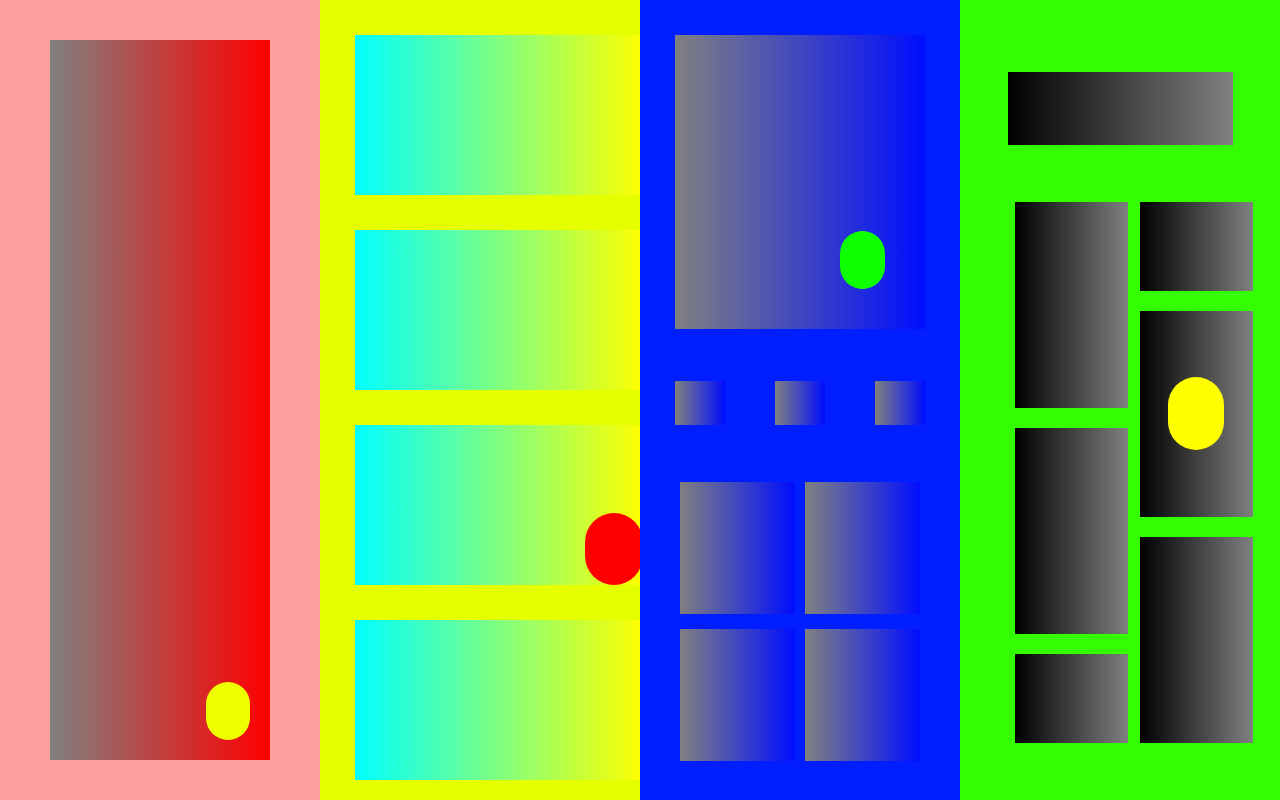
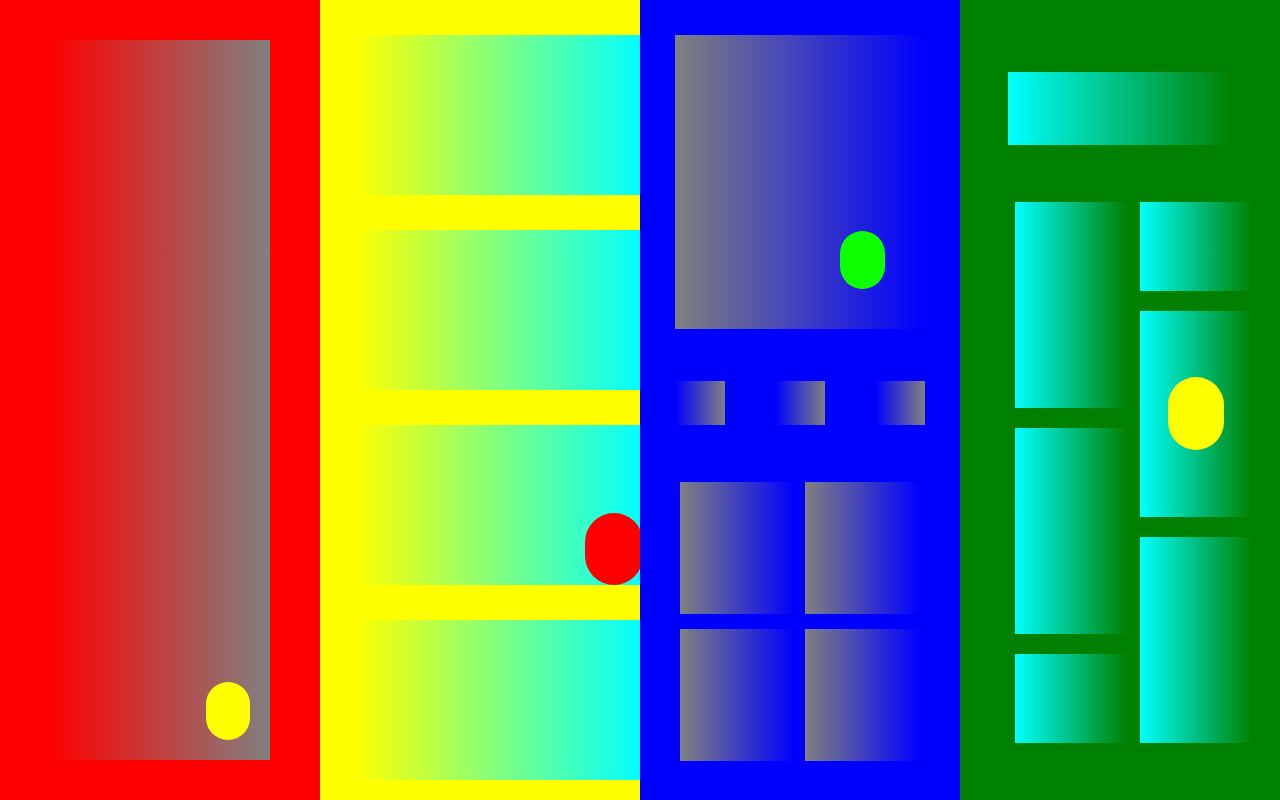
Before and after one commit to Buyanturs/buntar-7a, a plain HTML site: page 1.html in a window 1280 px wide. Drawn offline with Linux system fonts and the light colour scheme.

Commit message:
i hit the griddy in 4k

```diff
--- a/1.css
+++ b/1.css
@@ -10,7 +10,7 @@
 .one{
     width: 25%;
     height:100%;
-    background-color: rgba(255, 0, 0, 0.374);
+    background-color: red;
     display: flex;
     justify-content: center;
     align-items: center;
@@ -18,7 +18,7 @@
 .two{
     width: 25%;
     height:100%;
-    background-color: rgb(229, 255, 0);
+    background-color: yellow;
     justify-content: space-around;
     flex-direction: column;
     align-items: center;
@@ -27,19 +27,19 @@
 .three{
     width: 25%;
     height:100%;
-    background-color: rgb(0, 30, 255);
+    background-color: blue;
     display: flex;
 }
 .four{
     width: 25%;
     height:100%;
-    background-color: rgb(51, 255, 0);
+    background-color: green;
     display: flex;
 }
 .card{
     width: 90%;
     height:90%;
-    background-image: linear-gradient(to left, rgb(255, 0, 0), grey);
+    background-image: linear-gradient(to right, rgb(255, 0, 0), grey);
     margin: 50px;
     display: flex;
     justify-content: flex-end;
@@ -48,27 +48,27 @@
 .circle{
     width: 20%;
     height:8%;
-    background-color: rgb(238, 255, 0);
+    background-color: yellow;
     border-radius: 50px;
     margin: 20px;
 }
 .neg{
     width:90% ;
     height: 20%;
-    background-image: linear-gradient(to left, yellow, cyan);
+    background-image: linear-gradient(to right, yellow, cyan);
     margin: 35px;
 }
 .hoyor{
     width:90% ;
     height: 20%;
-    background-image: linear-gradient(to left, yellow, cyan);
+    background-image: linear-gradient(to right, yellow, cyan);
     margin: 35px;
 }
 
 .gurav{
     width:90% ;
     height: 20%;
-    background-image: linear-gradient(to left, yellow, cyan);
+    background-image: linear-gradient(to right, yellow, cyan);
     margin: 35px;
     display: flex;
     justify-content: flex-end;
@@ -78,13 +78,13 @@
 .duruv{
     width:90% ;
     height: 20%;
-    background-image: linear-gradient(to left, yellow, cyan);
+    background-image: linear-gradient(to right, yellow, cyan);
     margin: 35px;
 }
 .bumbug{
     width: 20%;
     height:45%;
-    background-color: rgb(255, 0, 0);
+    background-color: red;
     border-radius: 50px;
     justify-content: flex;
     align-items: center;
@@ -100,11 +100,11 @@
 .top{
     width:100%;
     height: 40%;
-    background-color: rgb(0, 13, 255);
+    background-color: blue;
     display: flex;
     justify-content: flex-end;
     align-items: flex-end;
-    background-image: linear-gradient(to left, rgb(0, 13, 255), grey);
+    background-image: linear-gradient(to left, blue, grey);
 }
 .middle{
     width: 100%;
@@ -127,22 +127,22 @@
 .first{
     width:25%;
     height:30%;
-    background-color:rgb(0, 17, 255);
+    background-color:blue;
     justify-content: center;
-    background-image: linear-gradient(to left, rgb(0, 13, 255), grey);
+    background-image: linear-gradient(to right, blue, grey);
 }
 .second{
     width:25%;
     height:30%;
-    background-color:rgb(0, 13, 255);
+    background-color: blue;
     margin:50px;
-    background-image: linear-gradient(to left, rgb(0, 13, 255), grey);
+    background-image: linear-gradient(to right, blue, grey);
 }
 .no3{
     width:25%;
     height:30%;
-    background-color:rgb(0, 26, 255);
-    background-image: linear-gradient(to left, rgb(0, 13, 255), grey);
+    background-color:blue;
+    background-image: linear-gradient(to right, blue , grey);
 }
 .neeg{
     width: 100%;
@@ -157,30 +157,30 @@
 .negg{
     width: 50%;
     height: 90%;
-    background-color: rgb(255, 0, 0);
+    background-color: blue;
     margin: 5px;
-    background-image: linear-gradient(to left, rgb(0, 13, 255), grey);
+    background-image: linear-gradient(to left, blue, grey);
 }
 .hoyrr{
     width: 50%;
     height: 90%;
-    background-color: rgb(255, 0, 0);
+    background-color: blue;
     margin: 5px;
-    background-image: linear-gradient(to left, rgb(0, 13, 255), grey);
+    background-image: linear-gradient(to left, blue, grey);
 }
 .nega{
     width: 50%;
     height: 90%;
-    background-color: rgb(255, 0, 0);
+    background-color: blue;
     margin: 5px;
-    background-image: linear-gradient(to left, rgb(0, 13, 255), grey);
+    background-image: linear-gradient(to left, blue, grey);
 }
 .hoyro{
     width: 50%;
     height: 90%;
-    background-color: rgb(255, 0, 0);
+    background-color: blue;
     margin: 5px;
-    background-image: linear-gradient(to left, rgb(0, 13, 255), grey);
+    background-image: linear-gradient(to left, blue, grey);
 }
 .cartt{
     width: 90%;
@@ -212,55 +212,55 @@
 .kaart{
     width: 90%;
     height: 50%;
-    background-color: grey;
+    background-color: green;
     justify-content: center;
     align-items: center;
-    background-image: linear-gradient(to left, grey, rgb(0, 0, 0));
+    background-image: linear-gradient(to left, green, cyan);
 }
 .negii{
     width: 90%;
     height: 35%;
-    background-color: grey;
+    background-color: green;
     margin: 20px;
-    background-image: linear-gradient(to left, grey, rgb(0, 0, 0));
+    background-image: linear-gradient(to left, green, cyan);
 }
 .hoyrii{
     width: 90%;
     height: 35%;
-    background-color: grey;
+    background-color: green;
     margin: 20px;
-    background-image: linear-gradient(to left, grey, rgb(0, 0, 0));
+    background-image: linear-gradient(to left, green, cyan);
 }
 .guravii{
     width: 90%;
     height: 15%;
-    background-color: grey;
+    background-color: green;
     margin: 20px;
-    background-image: linear-gradient(to left, grey, rgb(0, 0, 0));
+    background-image: linear-gradient(to left, green, cyan);
 }
 .negt{
     width: 90%;
     height: 15%;
-    background-color: grey;
+    background-color: green;
     margin: 20px;
-    background-image: linear-gradient(to left, grey, rgb(0, 0, 0));
+    background-image: linear-gradient(to left, green, cyan);
 }
 .hoyrt{
     width: 90%;
     height: 35%;
-    background-color: grey;
+    background-color: green;
     margin: 20px;
     display: flex;
     justify-content: center;
     align-items: center;
-    background-image: linear-gradient(to left, grey, rgb(0, 0, 0));
+    background-image: linear-gradient(to left, green, cyan);
 }
 .guravt{
     width: 90%;
     height: 35%;
-    background-color: grey;
+    background-color: green;
     margin: 20px;
-    background-image: linear-gradient(to left, grey, rgb(0, 0, 0));
+    background-image: linear-gradient(to left, green, cyan);
 }
 .buurinhii{
     width: 50%;
```
